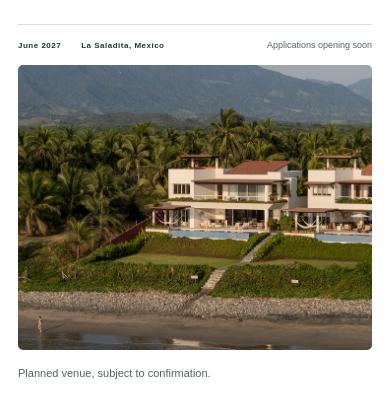
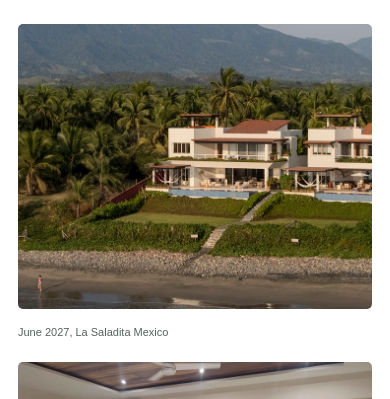
Before and after one commit to OceanSprint/tacosprint.org, an Astro site: page / in a window 390 px wide. Shown: the part 418-817 px from the top of the page. Built offline with nearby package versions, Linux system fonts and the light colour scheme; Astro itself is replaced by a stand-in of ours.

Commit message:
Move the event date and location into the venue caption

```diff
--- a/src/pages/index.astro
+++ b/src/pages/index.astro
@@ -18,15 +18,6 @@ import SprintPhoto from "../components/SprintPhoto.astro";
         contributors on Mexico’s Pacific coast. All skill levels welcome.
       </p>
     </div>
-    <div class="hero-bottom">
-      <div class="hero-meta">
-        <span>June 2027</span>
-        <span>La Saladita, Mexico</span>
-      </div>
-      <a class="hero-cta" href="#registration">
-        Applications opening soon
-      </a>
-    </div>
     <div class="hero-photos">
       <figure class="hero-venue">
         <div class="hero-image">
@@ -38,7 +29,7 @@ import SprintPhoto from "../components/SprintPhoto.astro";
             fetchpriority="high"
           />
         </div>
-        <figcaption>Planned venue, subject to confirmation.</figcaption>
+        <figcaption>June 2027, La Saladita Mexico</figcaption>
       </figure>
       <SprintPhoto compact />
     </div>
--- a/src/styles/global.css
+++ b/src/styles/global.css
@@ -198,38 +198,6 @@ h3 {
   color: var(--muted);
   line-height: 1.7;
   margin: 24px 0 0;
-}
-.hero-bottom {
-  border-top: 1px solid var(--line);
-  display: flex;
-  align-items: center;
-  justify-content: space-between;
-  gap: 15px;
-  padding-block: 20px;
-}
-.hero-meta {
-  display: flex;
-  align-items: center;
-  gap: 23px;
-  font-size: 9px;
-  font-weight: 600;
-  letter-spacing: 0.5px;
-}
-.hero-meta > span {
-  display: flex;
-  align-items: center;
-  gap: 8px;
-}
-.hero-cta {
-  font-size: 10px;
-  font-weight: 500;
-  display: flex;
-  align-items: center;
-  gap: 18px;
-  color: var(--muted);
-}
-.hero-cta span {
-  font-size: 19px;
 }
 .hero-photos {
   --hero-photo-height: 400px;
@@ -707,10 +675,6 @@ textarea {
   .hero h1 {
     letter-spacing: -4px;
   }
-  .hero-meta {
-    gap: 13px;
-    font-size: 8px;
-  }
   .hero-image {
     height: 350px;
   }
@@ -784,17 +748,6 @@ textarea {
   }
   .hero-description {
     font-size: 15px;
-  }
-  .hero-bottom,
-  .hero-meta {
-    flex-wrap: wrap;
-  }
-  .hero-meta {
-    row-gap: 12px;
-  }
-  .hero-cta {
-    font-size: 9px;
-    gap: 9px;
   }
   .hero-image {
     height: 310px;
@@ -909,18 +862,6 @@ textarea {
   .hero-description {
     font-size: 14px;
     margin-top: 20px;
-  }
-  .hero-bottom {
-    flex-wrap: wrap;
-    gap: 12px;
-    padding-block: 15px;
-  }
-  .hero-meta {
-    font-size: 8px;
-    gap: 20px;
-  }
-  .hero-cta {
-    font-size: 9px;
   }
   .hero-image {
     height: 285px;
```
